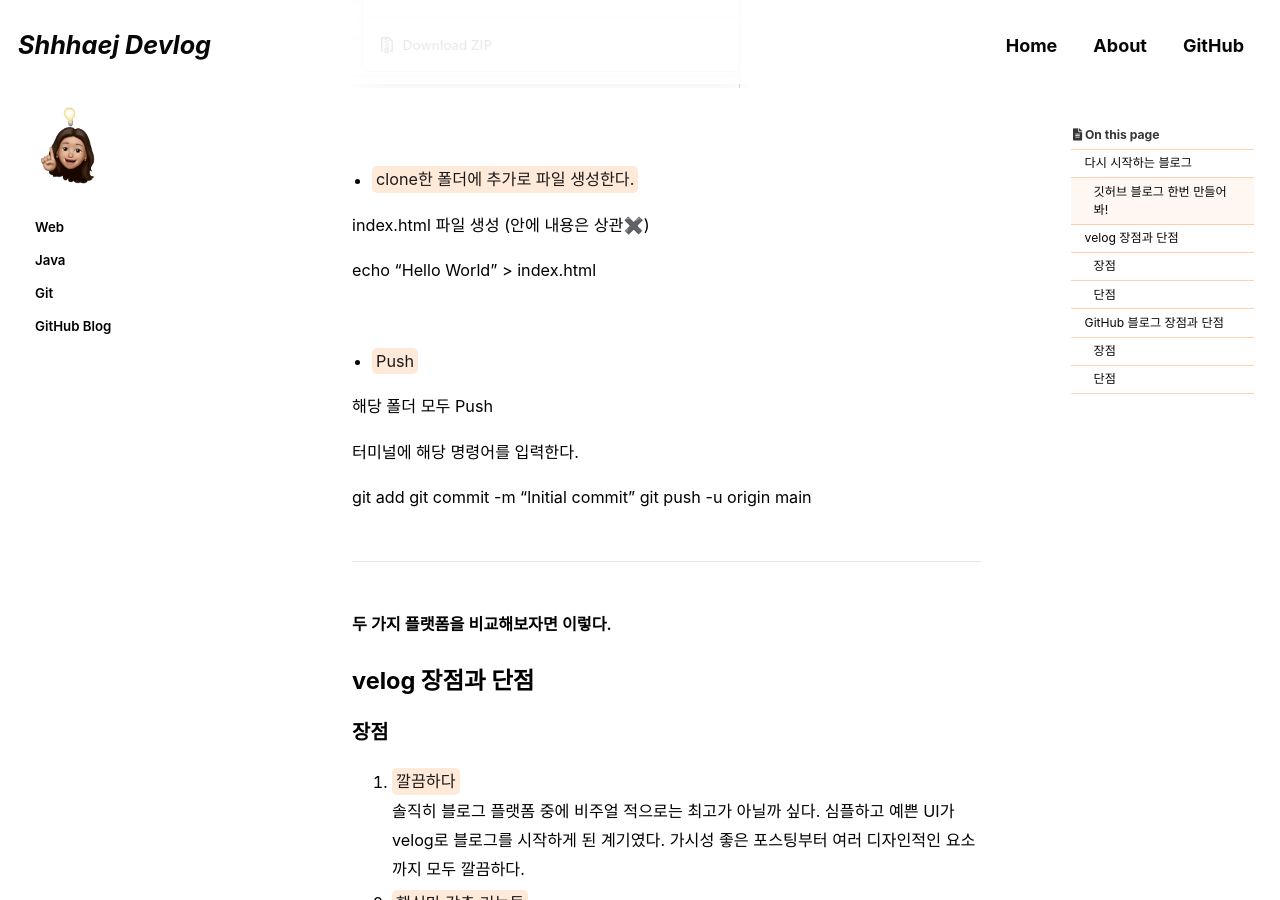
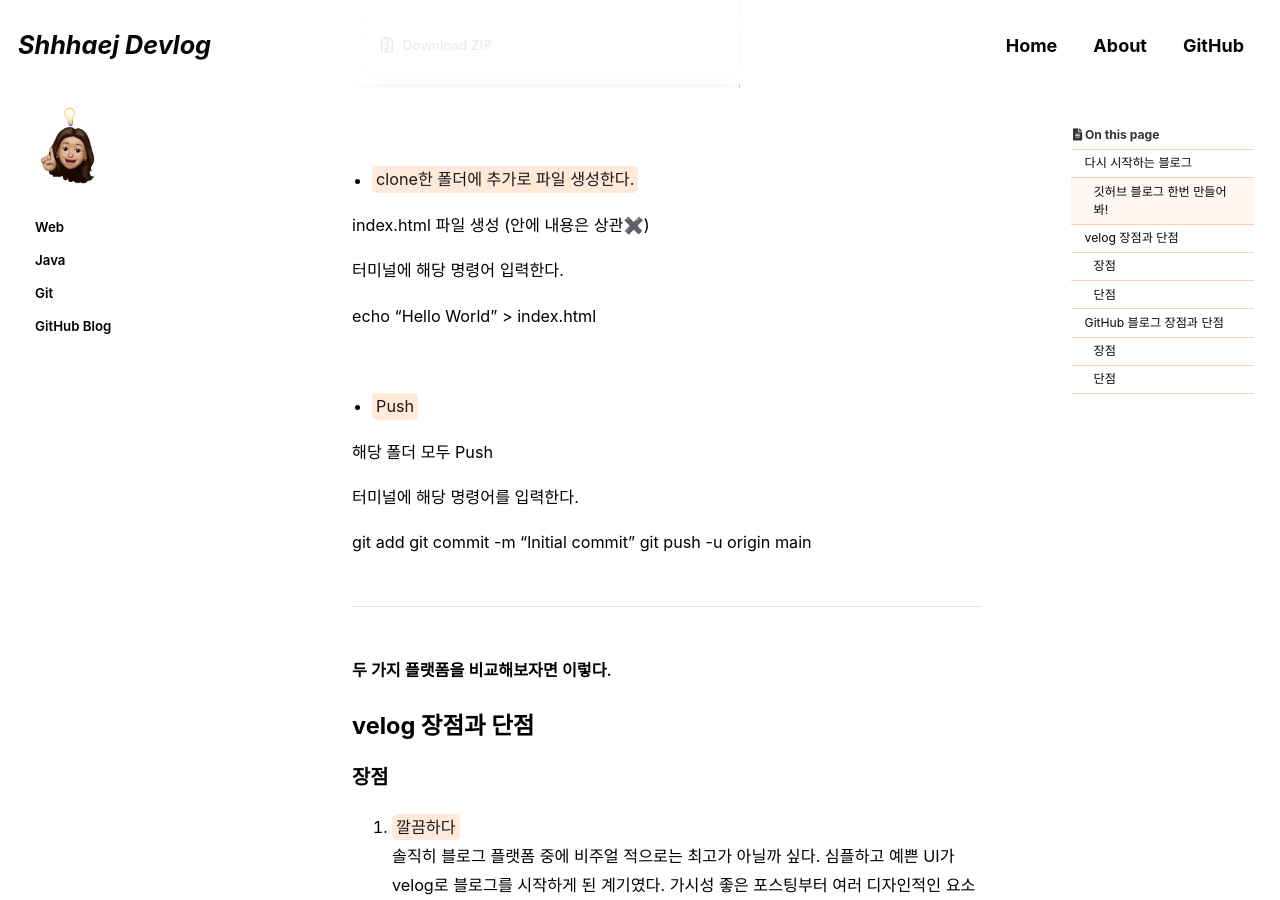
Before and after one commit to shhhaej/shhhaej.github.io, a Jekyll site: the page built from _posts/2021-09-05-github-blog-1.md, in a window 1280 px wide and 900 px high, scrolled down 2018 px. Built offline with Jekyll 4.4.1, drawn with Linux system fonts in a browser that asks for light colours; cached includes are drawn as plain includes; some web fonts are replaced; comment, search, counter and statistics services are not loaded.

Commit message:
recommit.

```diff
--- a/_posts/2021-09-05-github-blog-1.md
+++ b/_posts/2021-09-05-github-blog-1.md
@@ -64,6 +64,8 @@ git clone https://... 복사한 주소
 - <mark>clone한 폴더에 추가로 파일 생성한다.</mark>
 
 index.html 파일 생성 (안에 내용은 상관✖️)
+
+터미널에 해당 명령어 입력한다.
 
 echo "Hello World" > index.html
 
```
